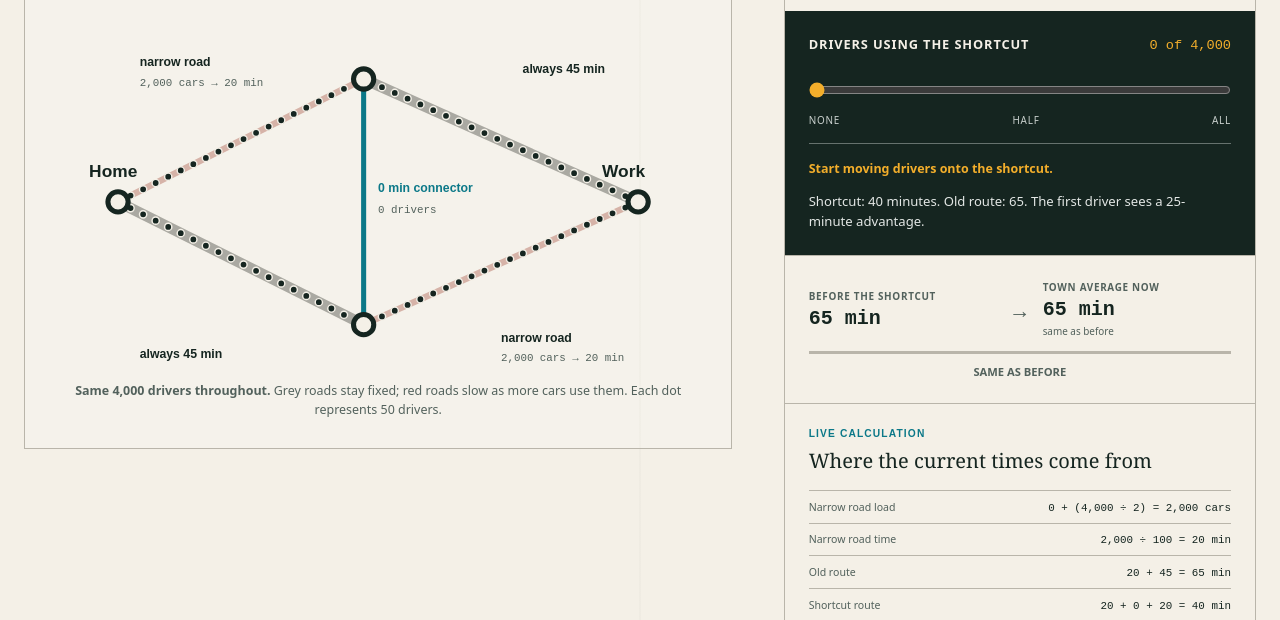
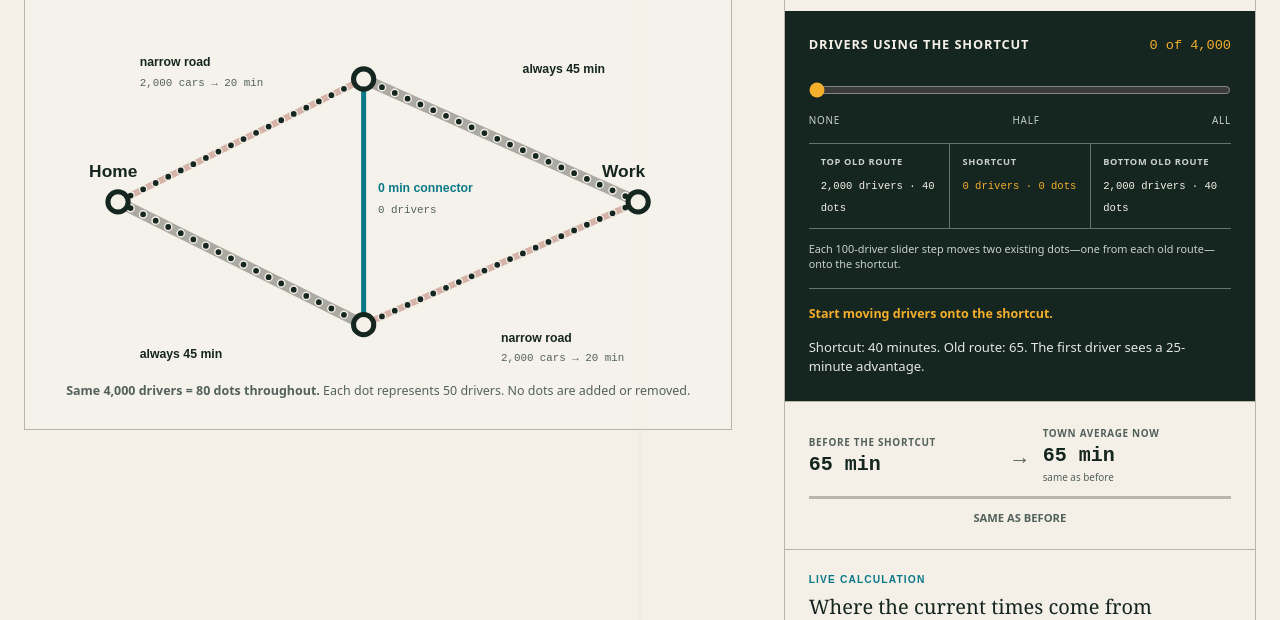
Before and after one commit to comp4020-agentic-coding-studio/comp4020-ass1-SharmaKunal14, a website built with Vite: page index.html in a window 1280 px wide. Shown: the part 751-1371 px from the top of the page. Built offline with nearby package versions, Linux system fonts and the light colour scheme.

Commit message:
Make every slider dot transfer auditable

```diff
--- a/index.html
+++ b/index.html
@@ -108,8 +108,8 @@
             </g>
           </svg>
           <p class="network-note">
-            <strong>Same 4,000 drivers throughout.</strong> Grey roads stay fixed; red roads slow
-            as more cars use them. Each dot represents 50 drivers.
+            <strong>Same 4,000 drivers = 80 dots throughout.</strong> Each dot represents 50 drivers.
+            No dots are added or removed.
           </p>
         </div>
 
@@ -136,6 +136,23 @@
                 aria-describedby="slider-help"
               />
               <div class="range-labels" aria-hidden="true"><span>none</span><span>half</span><span>all</span></div>
+              <dl class="route-ledger" aria-label="Where all 80 dots are now">
+                <div class="route-ledger__route">
+                  <dt>Top old route</dt>
+                  <dd><output data-top-route-ledger>2,000 drivers · 40 dots</output></dd>
+                </div>
+                <div class="route-ledger__route route-ledger__shortcut">
+                  <dt>Shortcut</dt>
+                  <dd><output data-shortcut-route-ledger>0 drivers · 0 dots</output></dd>
+                </div>
+                <div class="route-ledger__route">
+                  <dt>Bottom old route</dt>
+                  <dd><output data-bottom-route-ledger>2,000 drivers · 40 dots</output></dd>
+                </div>
+              </dl>
+              <p class="dot-rule">
+                Each 100-driver slider step moves two existing dots—one from each old route—onto the shortcut.
+              </p>
               <output class="discovery" data-discovery>Start moving drivers onto the shortcut.</output>
               <p id="slider-help" class="decision" data-decision>
                 The shortcut takes 40 minutes, so the first driver wants to switch.
@@ -143,12 +160,12 @@
             </div>
 
             <section class="town-comparison" data-town-comparison data-state="same" aria-label="Town average compared with before">
-              <div>
+              <div class="town-comparison__side">
                 <span class="town-comparison__label">Before the shortcut</span>
                 <strong class="town-comparison__value">65 min</strong>
               </div>
               <span class="town-comparison__arrow" aria-hidden="true">→</span>
-              <div>
+              <div class="town-comparison__side">
                 <span class="town-comparison__label">Town average now</span>
                 <strong class="town-comparison__value"><output data-average-time>65</output> min</strong>
                 <small data-average-change>same as before</small>
--- a/main.ts
+++ b/main.ts
@@ -15,6 +15,9 @@ function need<T extends Element>(selector: string): T {
 
 const input = need<HTMLInputElement>("#shortcut-users");
 const shortcutOutput = need<HTMLOutputElement>("[data-shortcut-output]");
+const topRouteLedger = need<HTMLOutputElement>("[data-top-route-ledger]");
+const shortcutRouteLedger = need<HTMLOutputElement>("[data-shortcut-route-ledger]");
+const bottomRouteLedger = need<HTMLOutputElement>("[data-bottom-route-ledger]");
 const averageTime = need<HTMLOutputElement>("[data-average-time]");
 const averageChange = need<HTMLElement>("[data-average-change]");
 const decision = need<HTMLElement>("[data-decision]");
@@ -51,14 +54,18 @@ const number = new Intl.NumberFormat("en-AU", { maximumFractionDigits: 1 });
 const SVG_NAMESPACE = "http://www.w3.org/2000/svg";
 const DRIVERS_PER_DOT = 50;
 const DOTS = TOTAL_DRIVERS / DRIVERS_PER_DOT;
+const DOTS_PER_OLD_ROUTE = DOTS / 2;
 const BEST_RESULT = calculateBraess(BRAESS_LANDMARKS.bestShortcutUsers);
-const driverDots = Array.from({ length: DOTS }, () => {
+const driverDots = Array.from({ length: DOTS }, (_, index) => {
   const dot = document.createElementNS(SVG_NAMESPACE, "circle");
   dot.setAttribute("r", "5");
   dot.classList.add("driver-dot");
+  dot.dataset.origin = index < DOTS_PER_OLD_ROUTE ? "top" : "bottom";
   driverLayer.append(dot);
   return dot;
 });
+const topOriginDots = driverDots.slice(0, DOTS_PER_OLD_ROUTE);
+const bottomOriginDots = driverDots.slice(DOTS_PER_OLD_ROUTE);
 let selectedPrediction: "faster" | "same" | "slower" | null = null;
 let roadClosed = false;
 let resultRevealed = false;
@@ -85,14 +92,19 @@ function placeDots(
   }
 }
 
-function renderDriverDots(shortcutUsers: number): void {
-  const shortcutDotCount = Math.min(DOTS, Math.max(0, Math.round(shortcutUsers / DRIVERS_PER_DOT)));
-  const remainingDots = DOTS - shortcutDotCount;
-  const topEnd = Math.ceil(remainingDots / 2);
-  const bottomEnd = remainingDots;
-  placeDots(driverDots.slice(0, topEnd), topFlow, "top");
-  placeDots(driverDots.slice(topEnd, bottomEnd), bottomFlow, "bottom");
-  placeDots(driverDots.slice(bottomEnd), shortcutFlow, "shortcut");
+function renderDriverDots(shortcutUsers: number, usersPerOldRoute: number): void {
+  const oldRouteDots = usersPerOldRoute / DRIVERS_PER_DOT;
+  const topDotsOnShortcut = topOriginDots.slice(oldRouteDots);
+  const bottomDotsOnShortcut = bottomOriginDots.slice(oldRouteDots);
+
+  placeDots(topOriginDots.slice(0, oldRouteDots), topFlow, "top");
+  placeDots(bottomOriginDots.slice(0, oldRouteDots), bottomFlow, "bottom");
+  placeDots([...topDotsOnShortcut, ...bottomDotsOnShortcut], shortcutFlow, "shortcut");
+
+  topRouteLedger.value = `${drivers(usersPerOldRoute)} drivers · ${drivers(oldRouteDots)} dots`;
+  shortcutRouteLedger.value =
+    `${drivers(shortcutUsers)} drivers · ${drivers(shortcutUsers / DRIVERS_PER_DOT)} dots`;
+  bottomRouteLedger.value = `${drivers(usersPerOldRoute)} drivers · ${drivers(oldRouteDots)} dots`;
 }
 
 function renderDiscovery(result: BraessResult): void {
@@ -161,6 +173,7 @@ function render(result: BraessResult): void {
   const {
     shortcutUsers,
     oldRouteUsers,
+    usersPerOldRoute,
     narrowRoadUsers,
     narrowRoadMinutes,
     oldRouteMinutes,
@@ -179,7 +192,7 @@ function render(result: BraessResult): void {
   for (const label of narrowLabels) {
     label.textContent = `${drivers(narrowRoadUsers)} cars → ${minutes(narrowRoadMinutes)} min`;
   }
-  renderDriverDots(shortcutUsers);
+  renderDriverDots(shortcutUsers, usersPerOldRoute);
   renderDiscovery(result);
   renderPredictionFeedback();
 
--- a/styles.css
+++ b/styles.css
@@ -510,6 +510,52 @@ input[type="range"] {
   text-transform: uppercase;
 }
 
+.route-ledger {
+  margin: var(--space-3) 0 0;
+  border-block: 1px solid #66726e;
+  display: grid;
+  grid-template-columns: repeat(3, minmax(0, 1fr));
+}
+
+.route-ledger__route {
+  min-width: 0;
+  padding: 0.7rem 0.75rem;
+}
+
+.route-ledger__route + .route-ledger__route {
+  border-left: 1px solid #66726e;
+}
+
+.route-ledger dt {
+  color: #c9d0cd;
+  font-size: 0.58rem;
+  font-weight: 800;
+  letter-spacing: 0.07em;
+  text-transform: uppercase;
+}
+
+.route-ledger dd {
+  margin: 0.3rem 0 0;
+}
+
+.route-ledger output {
+  color: var(--paper);
+  font-family: "DM Mono", monospace;
+  font-size: 0.66rem;
+  line-height: 1.4;
+}
+
+.route-ledger__shortcut output {
+  color: var(--gold);
+}
+
+.dot-rule {
+  margin: var(--space-2) 0 0;
+  color: #c9d0cd;
+  font-size: 0.68rem;
+  line-height: 1.45;
+}
+
 .discovery {
   display: block;
   min-height: 3em;
@@ -539,7 +585,7 @@ input[type="range"] {
   align-items: center;
 }
 
-.town-comparison div {
+.town-comparison__side {
   min-width: 0;
 }
 
@@ -1016,6 +1062,26 @@ footer {
     margin-top: 0.35rem;
   }
 
+  .route-ledger {
+    grid-template-columns: minmax(0, 1fr);
+  }
+
+  .route-ledger__route {
+    display: flex;
+    justify-content: space-between;
+    gap: 0.75rem;
+  }
+
+  .route-ledger__route + .route-ledger__route {
+    border-top: 1px solid #66726e;
+    border-left: 0;
+  }
+
+  .route-ledger dd {
+    margin: 0;
+    text-align: right;
+  }
+
   .endpoint-prompt {
     grid-template-columns: minmax(0, 1fr);
   }
```
Also changed, not shown: spec/browser.test.ts (+30 -0 lines), spec/page.test.ts (+5 -2 lines).
